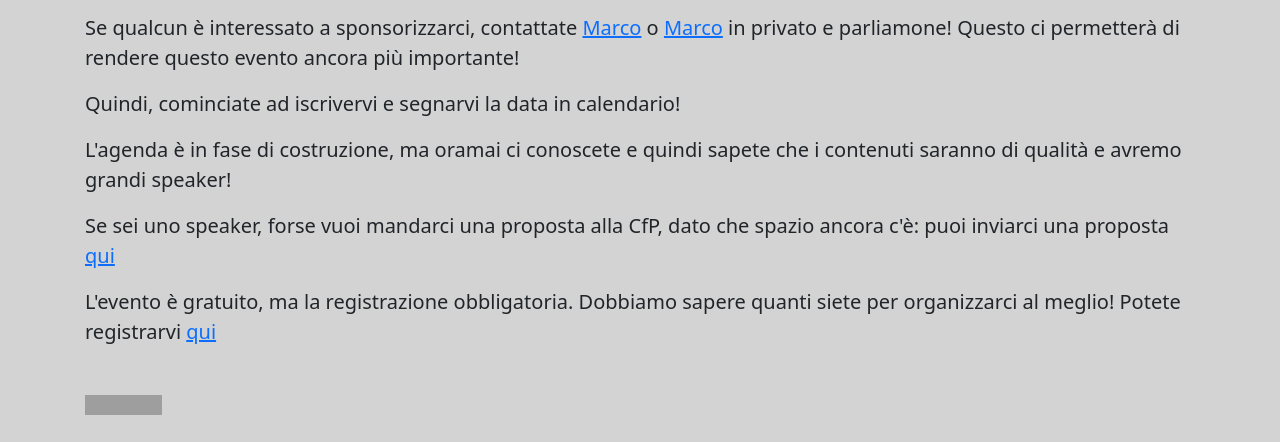
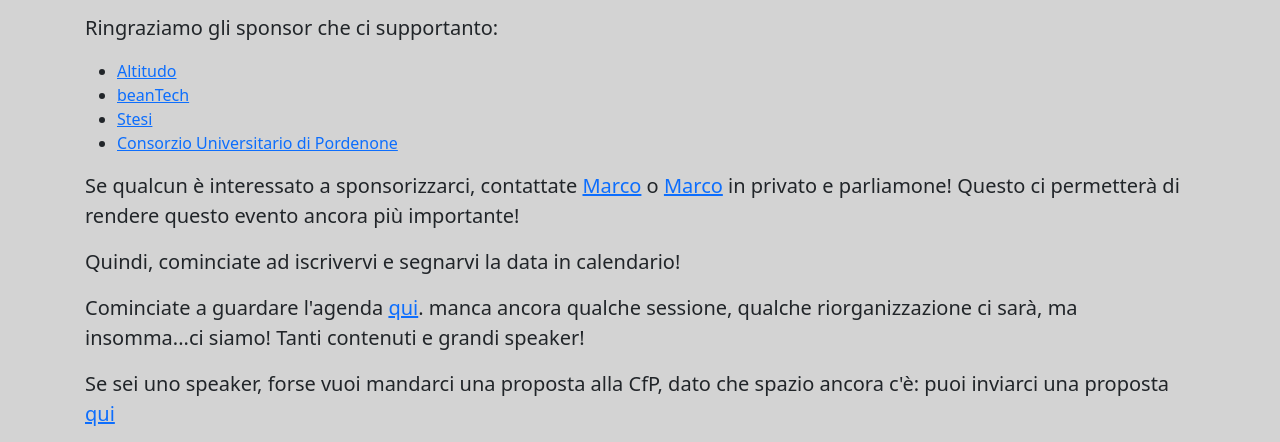
Before and after one commit to marcoparenzan/netconf2023, a plain HTML site: page index.html in a window 1280 px wide. Shown: the part 344-786 px from the top of the page. Drawn offline with nearby package versions, Linux system fonts and the light colour scheme; grey boxes are pictures that could not be loaded.

Commit message:
Agenda e sponsor!

```diff
--- a/index.html
+++ b/index.html
@@ -64,15 +64,17 @@
         <p class="fs-5 col-md-12">
           Sabato 27 gennaio 2024 arriva .NET Conf 2023 a Pordenone, presso il Consorzio Universitario di Pordenone, in Via Prasecco 3/a.
         </p>
-        <!-- <p class="fs-5 col-md-12">
+        <p class="fs-5 col-md-12">
           Ringraziamo gli sponsor che ci supportanto:
           <ul>
+            <li><a href="https://www.altitudo.com/" target="_blank">Altitudo</a></li>
             <li><a href="https://www.beantech.it/" target="_blank">beanTech</a></li>
-            <li><a href="https://www.fluentis.com/" target="_blank">Fluentis</a></li>
+            <!-- <li><a href="https://www.fluentis.com/" target="_blank">Fluentis</a></li> -->
             <li><a href="https://www.stesi.it/" target="_blank">Stesi</a></li>
-            <li><a href="https://www.packtpub.com/" target="_blank">Packt</a></li>
+            <li><a href="https://www.unipordenone.it/" target="_blank">Consorzio Universitario di Pordenone</a></li>
+            <!-- <li><a href="https://www.packtpub.com/" target="_blank">Packt</a></li> -->
           </ul>
-        </p> -->
+        </p>
         <p class="fs-5 col-md-12">
           Se qualcun è interessato a sponsorizzarci, contattate
           <a href="https://www.linkedin.com/in/marcopozzan/" target="_blank">Marco</a>
@@ -84,8 +86,8 @@
           Quindi, cominciate ad iscrivervi e segnarvi la data in calendario!
         </p>
         <p class="fs-5 col-md-12">
-          <!-- Cominciate a guardare l'agenda <a href="agenda.html">qui</a>. manca ancora qualche sessione, qualche riorganizzazione ci sarà, ma insomma...ci siamo! -->
-          L'agenda è in fase di costruzione, ma oramai ci conoscete e quindi sapete che i contenuti saranno di qualità e avremo grandi speaker!
+          Cominciate a guardare l'agenda <a href="agenda.html">qui</a>. manca ancora qualche sessione, qualche riorganizzazione ci sarà, ma insomma...ci siamo! Tanti contenuti e grandi speaker!
+          <!-- L'agenda è in fase di costruzione, ma oramai ci conoscete e quindi sapete che i contenuti saranno di qualità e avremo grandi speaker! -->
         </p>
         <p class="fs-5 col-md-12">
           Se sei uno speaker, forse vuoi mandarci una proposta alla CfP, dato
```
Also changed, not shown: images/banner-sessionize-2.png.
